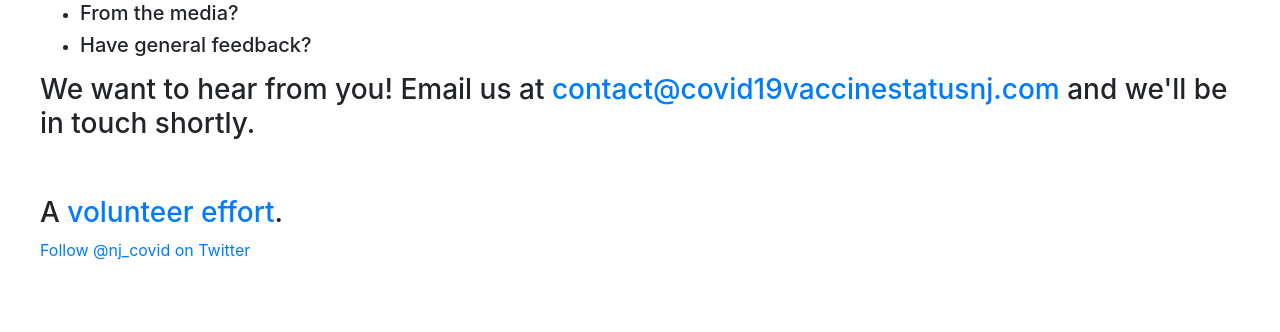
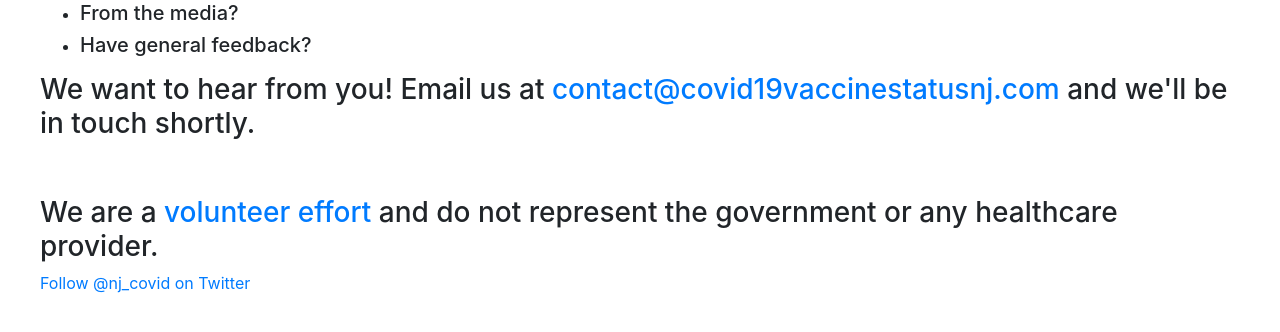
Before and after one commit to tpeng85/COVID-19-Vaccine-Eligibility-Explainer-NJ, a Flask app: page /contact in a window 1280 px wide. Shown: the part 242-574 px from the top of the page. Run offline with Flask 2, Linux system fonts and the light colour scheme; some libraries are stand-ins or nearby versions.

Commit message:
update copy to say we're not government website

```diff
--- a/app/templates/base.html
+++ b/app/templates/base.html
@@ -106,7 +106,7 @@ p {
     {% block content %}{% endblock %}
     <br>
     <br>
-    <h3>A <a href="/how-to-help">volunteer effort</a>.</h3>
+    <h3>We are a <a href="/how-to-help">volunteer effort</a> and do not represent the government or any healthcare provider.</h3>
     <a href="https://twitter.com/nj_covid?ref_src=twsrc%5Etfw" class="twitter-follow-button" data-size="large" data-show-count="false">Follow @nj_covid on Twitter</a><script async src="https://platform.twitter.com/widgets.js" charset="utf-8"></script>
   </div>
 </body>
```
